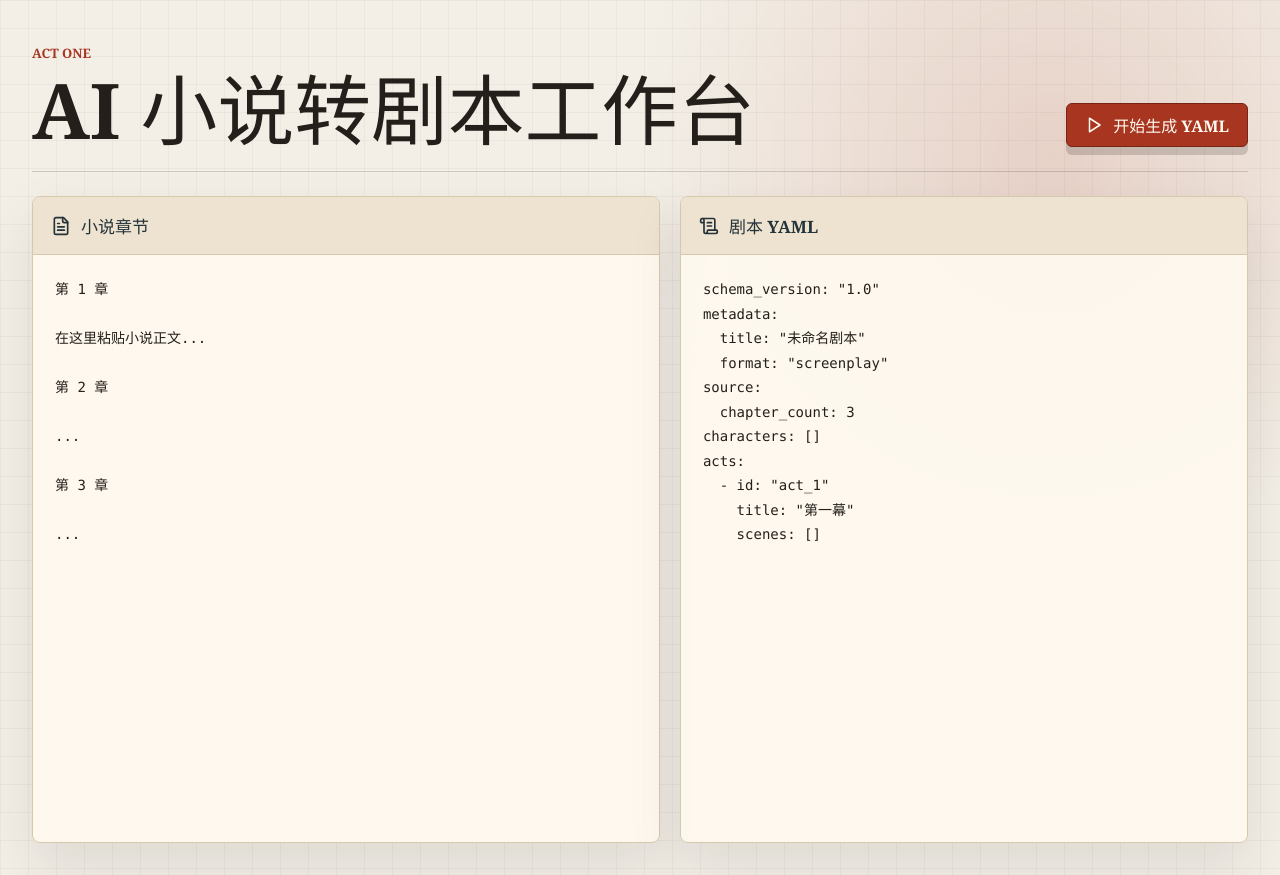
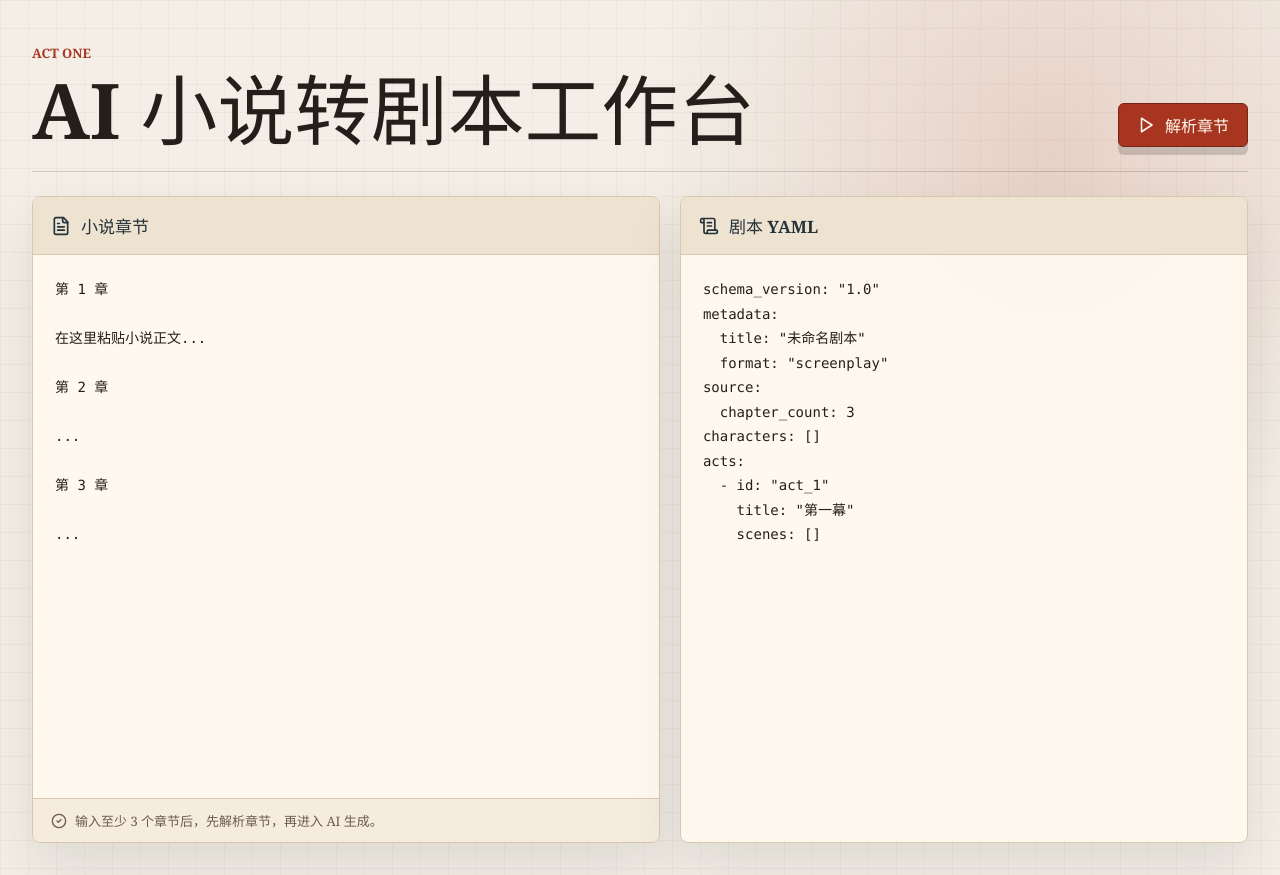
Before and after one commit to HJan0113/act-one, a React (Vite) app in the folder frontend/: page / in a window 1280 px wide. Built offline with nearby package versions, Linux system fonts and the light colour scheme.

Commit message:
feat: 接入章节解析预览工作台

```diff
--- a/frontend/package.json
+++ b/frontend/package.json
@@ -5,7 +5,7 @@
   "type": "module",
   "scripts": {
     "dev": "vite",
-    "build": "tsc -b && vite build",
+    "build": "tsc --noEmit && vite build",
     "preview": "vite preview"
   },
   "dependencies": {
--- a/frontend/src/App.tsx
+++ b/frontend/src/App.tsx
@@ -1,4 +1,5 @@
-import { FileText, Play, ScrollText } from "lucide-react";
+import { useMemo, useState } from "react";
+import { CheckCircle2, FileText, Loader2, Play, ScrollText } from "lucide-react";
 
 const sampleYaml = `schema_version: "1.0"
 metadata:
@@ -13,6 +14,56 @@ acts:
     scenes: []`;
 
 function App() {
+  const [novelText, setNovelText] = useState(
+    "第 1 章\n\n在这里粘贴小说正文...\n\n第 2 章\n\n...\n\n第 3 章\n\n..."
+  );
+  const [message, setMessage] = useState("输入至少 3 个章节后，先解析章节，再进入 AI 生成。");
+  const [chapterCount, setChapterCount] = useState(0);
+  const [isValid, setIsValid] = useState(false);
+  const [isLoading, setIsLoading] = useState(false);
+
+  const canPreview = useMemo(() => novelText.trim().length > 0 && !isLoading, [novelText, isLoading]);
+
+  async function previewChapters() {
+    if (!canPreview) return;
+    setIsLoading(true);
+    try {
+      const response = await fetch("/api/novels/chapters/preview", {
+        method: "POST",
+        headers: { "Content-Type": "application/json" },
+        body: JSON.stringify({ text: novelText })
+      });
+      if (!response.ok) {
+        throw new Error(`章节解析失败：${response.status}`);
+      }
+      const result = (await response.json()) as {
+        code: string;
+        message?: string;
+        data?: {
+          valid: boolean;
+          chapterCount: number;
+          message: string;
+        };
+      };
+      if (result.code !== "0" || !result.data) {
+        throw new Error(result.message || "章节解析失败。");
+      }
+      const data = result.data as {
+        valid: boolean;
+        chapterCount: number;
+        message: string;
+      };
+      setIsValid(data.valid);
+      setChapterCount(data.chapterCount);
+      setMessage(data.message);
+    } catch (error) {
+      setIsValid(false);
+      setMessage(error instanceof Error ? error.message : "章节解析失败。");
+    } finally {
+      setIsLoading(false);
+    }
+  }
+
   return (
     <main className="app-shell">
       <section className="workspace">
@@ -21,9 +72,9 @@ function App() {
             <p className="eyebrow">Act One</p>
             <h1>AI 小说转剧本工作台</h1>
           </div>
-          <button className="primary-action" type="button">
-            <Play aria-hidden="true" size={18} />
-            开始生成 YAML
+          <button className="primary-action" type="button" onClick={previewChapters} disabled={!canPreview}>
+            {isLoading ? <Loader2 aria-hidden="true" className="spin" size={18} /> : <Play aria-hidden="true" size={18} />}
+            解析章节
           </button>
         </header>
 
@@ -35,9 +86,15 @@ function App() {
             </div>
             <textarea
               aria-label="小说章节输入"
-              defaultValue={"第 1 章\n\n在这里粘贴小说正文...\n\n第 2 章\n\n...\n\n第 3 章\n\n..."}
+              value={novelText}
+              onChange={(event) => setNovelText(event.target.value)}
               spellCheck={false}
             />
+            <div className="status-line" data-valid={isValid}>
+              <CheckCircle2 aria-hidden="true" size={16} />
+              <span>{message}</span>
+              {chapterCount > 0 ? <strong>{chapterCount} 章</strong> : null}
+            </div>
           </section>
 
           <section className="panel yaml-panel" aria-labelledby="yaml-preview-title">
--- a/frontend/src/styles.css
+++ b/frontend/src/styles.css
@@ -89,6 +89,12 @@ h1 {
   transition: transform 160ms ease, box-shadow 160ms ease, background 160ms ease;
 }
 
+.primary-action:disabled {
+  cursor: not-allowed;
+  opacity: 0.62;
+  transform: none;
+}
+
 .primary-action:hover {
   background: var(--accent-dark);
   box-shadow: 0 5px 0 rgba(36, 31, 26, 0.18);
@@ -144,12 +150,49 @@ pre {
 }
 
 textarea {
+  height: calc(640px - 58px - 44px);
   resize: none;
+}
+
+.status-line {
+  display: flex;
+  align-items: center;
+  gap: 8px;
+  min-height: 44px;
+  padding: 0 18px;
+  border-top: 1px solid var(--line);
+  color: #6b5d4d;
+  font-size: 13px;
+  background: rgba(238, 227, 208, 0.55);
+}
+
+.status-line[data-valid="true"] {
+  color: #246247;
+}
+
+.status-line span {
+  min-width: 0;
+  flex: 1;
+}
+
+.status-line strong {
+  color: var(--ink);
+  font-size: 12px;
 }
 
 pre {
   overflow: auto;
   white-space: pre-wrap;
+}
+
+.spin {
+  animation: spin 900ms linear infinite;
+}
+
+@keyframes spin {
+  to {
+    transform: rotate(360deg);
+  }
 }
 
 @media (max-width: 860px) {
--- a/frontend/tsconfig.json
+++ b/frontend/tsconfig.json
@@ -16,6 +16,5 @@
     "noEmit": true,
     "jsx": "react-jsx"
   },
-  "include": ["src"],
-  "references": [{ "path": "./tsconfig.node.json" }]
+  "include": ["src", "vite.config.ts"]
 }
--- a/frontend/vite.config.ts
+++ b/frontend/vite.config.ts
@@ -4,6 +4,12 @@ import react from "@vitejs/plugin-react";
 export default defineConfig({
   plugins: [react()],
   server: {
-    port: 5173
+    port: 5173,
+    proxy: {
+      "/api": {
+        target: "http://localhost:10001",
+        changeOrigin: true
+      }
+    }
   }
 });
```
